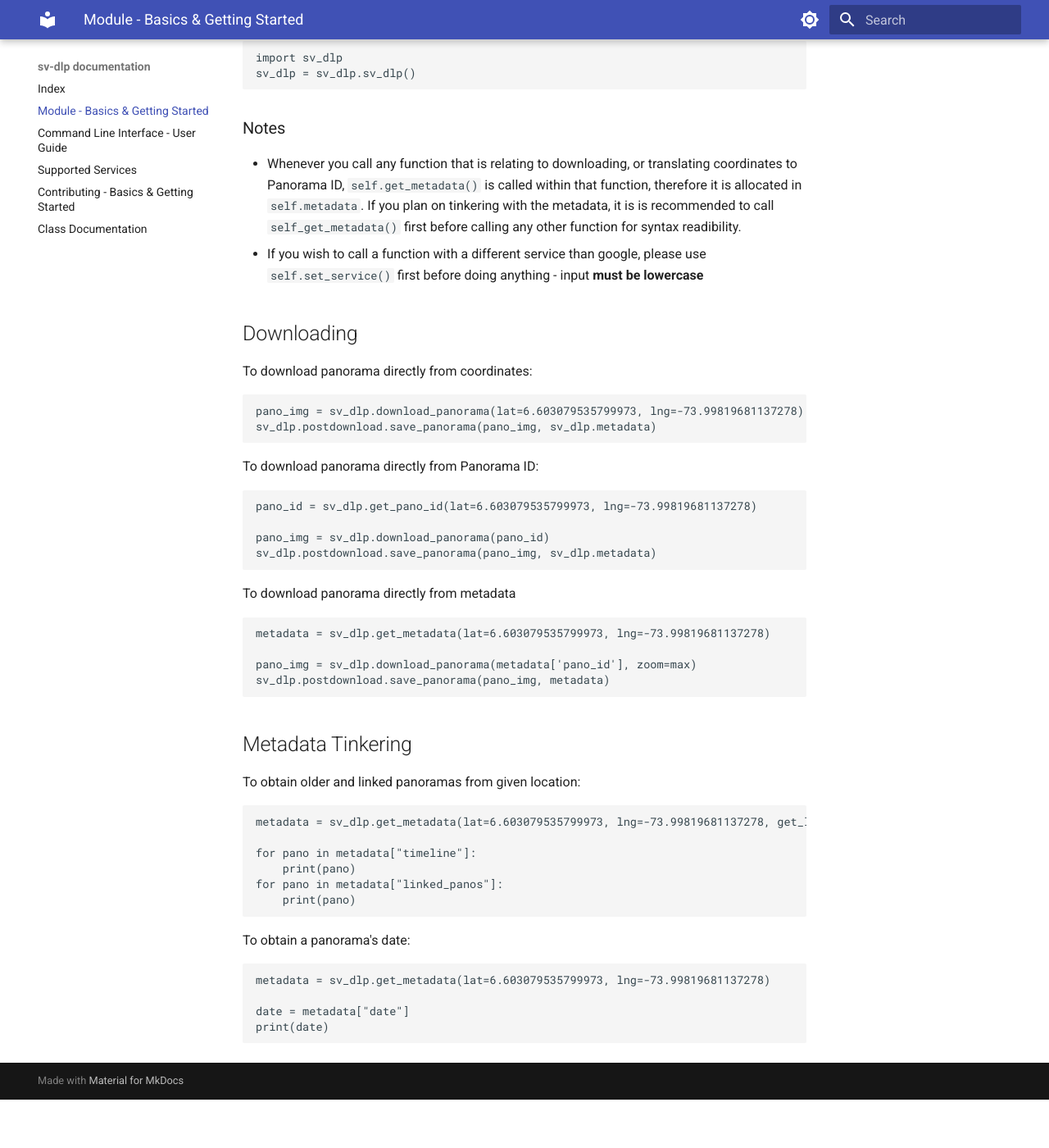
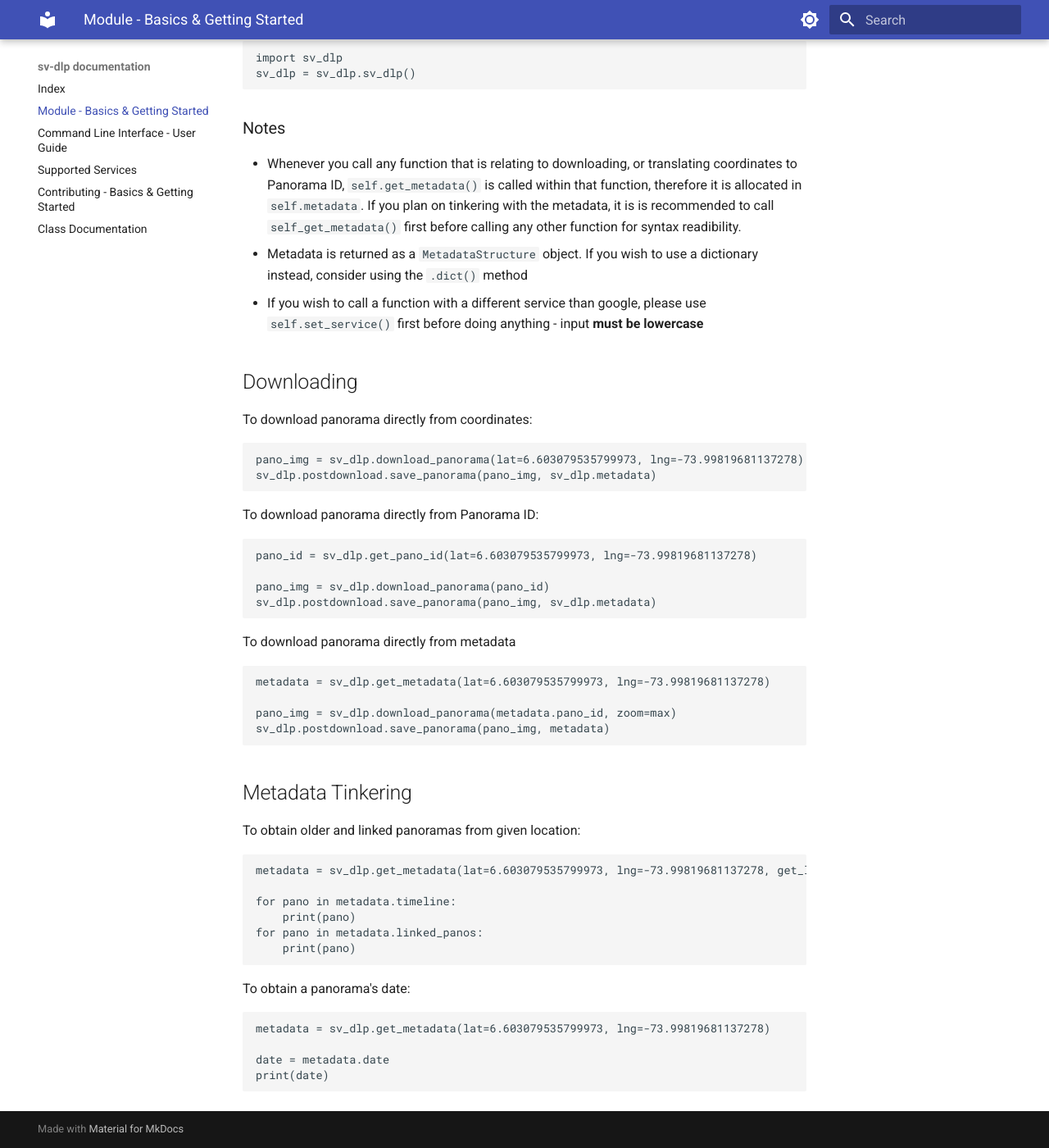
Before and after one commit to shmugoh/sv-dlp, an MkDocs documentation site: the page built from docs/module_basics.md, in a window 1280 px wide and 1400 px high, scrolled down 376 px. Shown: the whole window at 82% size. Built offline with MkDocs 1.6.1 and Material for MkDocs 9.7.7, drawn with Linux system fonts in a browser that asks for light colours; before the commit the page ends 1717 px from its top, so only the background shows below that.

Commit message:
[DOCS] Document new changes
such as new metadata object & heading/pitching
...and also PLANNED changes

````diff
--- a/docs/module_basics.md
+++ b/docs/module_basics.md
@@ -18,6 +18,8 @@ to Panorama ID, `self.get_metadata()` is called within that function, therefore
 allocated in `self.metadata`. If you plan on tinkering with the metadata,
 it is is recommended to call `self_get_metadata()` first
 before calling any other function for syntax readibility.
+- Metadata is returned as a `MetadataStructure` object. If you wish to use
+a dictionary instead, consider using the `.dict()` method
 - If you wish to call a function with a different service than google, please use
 `self.set_service()` first before doing anything - input **must be lowercase**
 
@@ -40,7 +42,7 @@ To download panorama directly from metadata
 ```python
 metadata = sv_dlp.get_metadata(lat=6.603079535799973, lng=-73.99819681137278)
 
-pano_img = sv_dlp.download_panorama(metadata['pano_id'], zoom=max)
+pano_img = sv_dlp.download_panorama(metadata.pano_id, zoom=max)
 sv_dlp.postdownload.save_panorama(pano_img, metadata)
 ```
 
@@ -49,9 +51,9 @@ To obtain older and linked panoramas from given location:
 ```python
 metadata = sv_dlp.get_metadata(lat=6.603079535799973, lng=-73.99819681137278, get_linked_panos=True)
 
-for pano in metadata["timeline"]:
+for pano in metadata.timeline:
     print(pano)
-for pano in metadata["linked_panos"]:
+for pano in metadata.linked_panos:
     print(pano)
 ```
 
@@ -59,6 +61,6 @@ To obtain a panorama's date:
 ```python
 metadata = sv_dlp.get_metadata(lat=6.603079535799973, lng=-73.99819681137278)
 
-date = metadata["date"]
+date = metadata.date
 print(date)
 ```
````
Also changed, not shown: CHANGELOG.md (+21 -0 lines), docs/cli_guide.md (+2 -0 lines), docs/contributing_services.md (+28 -4 lines), sv_dlp/__init__.py (+32 -5 lines).
